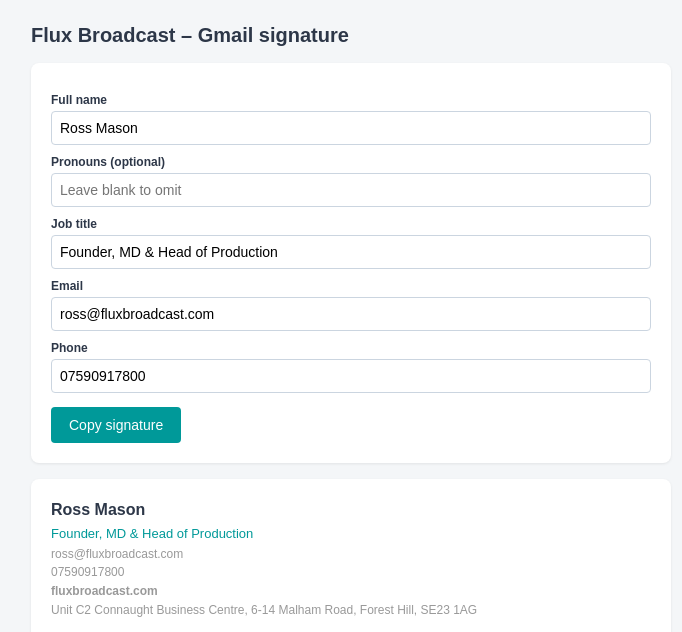
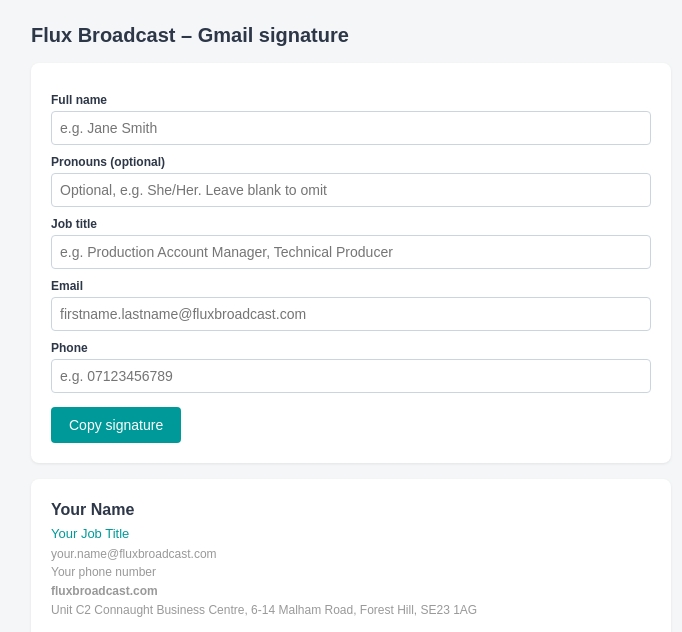
Before and after one commit to rossflux/flux-signature, a plain HTML site: page index.html in a window 1280 px wide. Shown: the top 632 px of the page, without its empty margins (289-971 px from the left). Drawn offline with Linux system fonts and the light colour scheme; grey boxes are pictures that could not be loaded.

Commit message:
Add files via upload

```diff
--- a/index.html
+++ b/index.html
@@ -20,11 +20,11 @@
 <div class="wrap">
   <h1>Flux Broadcast – Gmail signature</h1>
   <div class="card">
-    <label>Full name</label><input id="name" value="Ross Mason">
-    <label>Pronouns (optional)</label><input id="pronouns" placeholder="Leave blank to omit">
-    <label>Job title</label><input id="title" value="Founder, MD &amp; Head of Production">
-    <label>Email</label><input id="email" value="ross@fluxbroadcast.com">
-    <label>Phone</label><input id="phone" value="07590917800">
+    <label>Full name</label><input id="name" placeholder="e.g. Jane Smith">
+    <label>Pronouns (optional)</label><input id="pronouns" placeholder="Optional, e.g. She/Her. Leave blank to omit">
+    <label>Job title</label><input id="title" placeholder="e.g. Production Account Manager, Technical Producer">
+    <label>Email</label><input id="email" placeholder="firstname.lastname@fluxbroadcast.com">
+    <label>Phone</label><input id="phone" placeholder="e.g. 07123456789">
     <button id="copy">Copy signature</button><span id="msg"></span>
   </div>
   <div class="card"><div id="preview"></div></div>
@@ -61,7 +61,9 @@
 }
 
 const ids = ["name","pronouns","title","email","phone"];
-const vals = () => Object.fromEntries(ids.map(i => [i, document.getElementById(i).value]));
+const fallback = {name:"Your Name", pronouns:"", title:"Your Job Title", email:"your.name@fluxbroadcast.com", phone:"Your phone number"};
+const raw = () => Object.fromEntries(ids.map(i => [i, document.getElementById(i).value.trim()]));
+const vals = () => Object.fromEntries(Object.entries(raw()).map(([k,v]) => [k, v || fallback[k]]));
 const prev = document.getElementById("preview");
 const render = () => { prev.innerHTML = build(vals()); };
 ids.forEach(i => document.getElementById(i).addEventListener("input", render));
@@ -69,6 +71,9 @@
 
 document.getElementById("copy").addEventListener("click", async () => {
   const msg = document.getElementById("msg");
+  const r0 = raw();
+  if (!r0.name || !r0.title || !r0.email || !r0.phone) { msg.style.color = "#c53030"; msg.textContent = "Please fill in name, job title, email and phone first."; return; }
+  msg.style.color = "#009999";
   const html = build(vals());
   try {
     await navigator.clipboard.write([new ClipboardItem({
```
